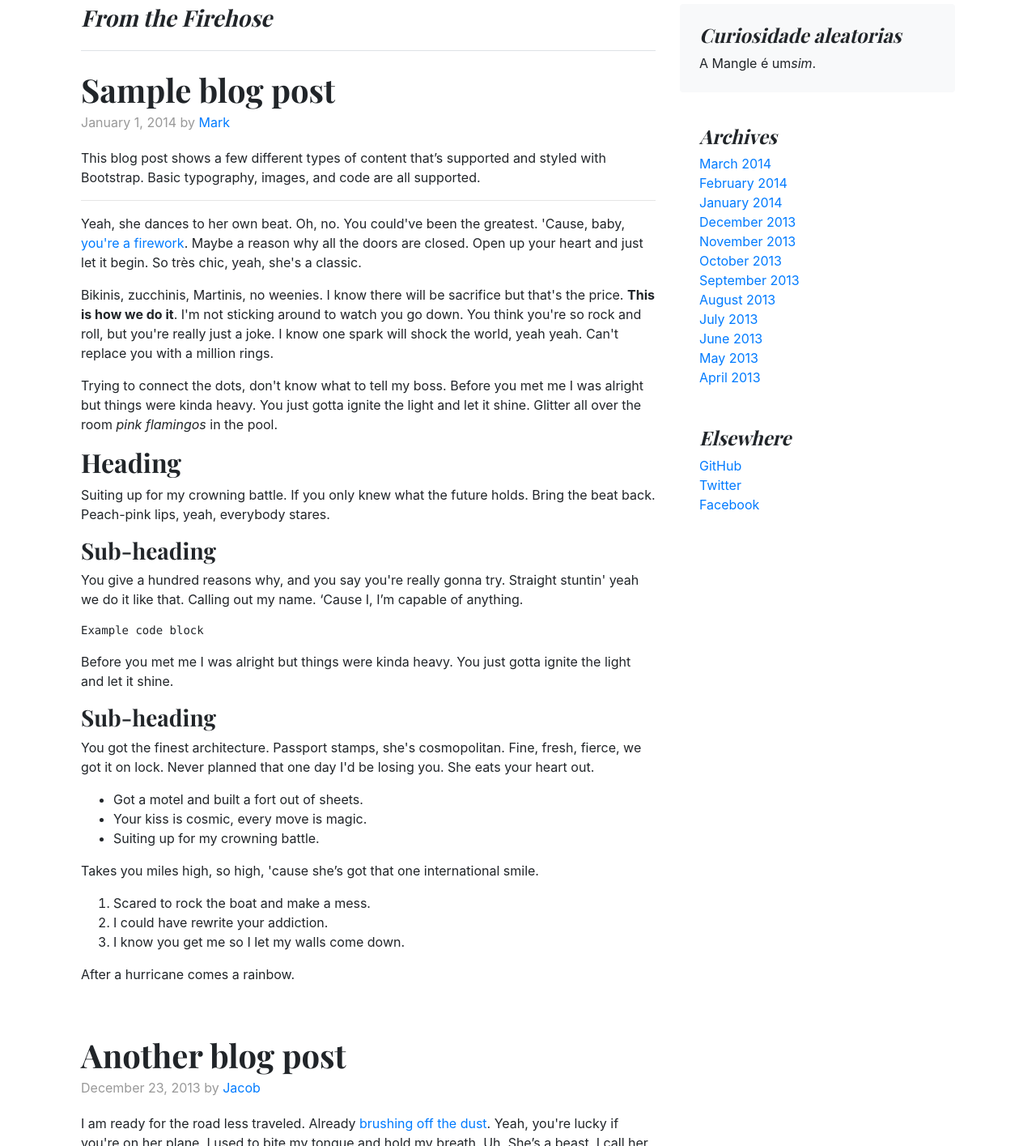
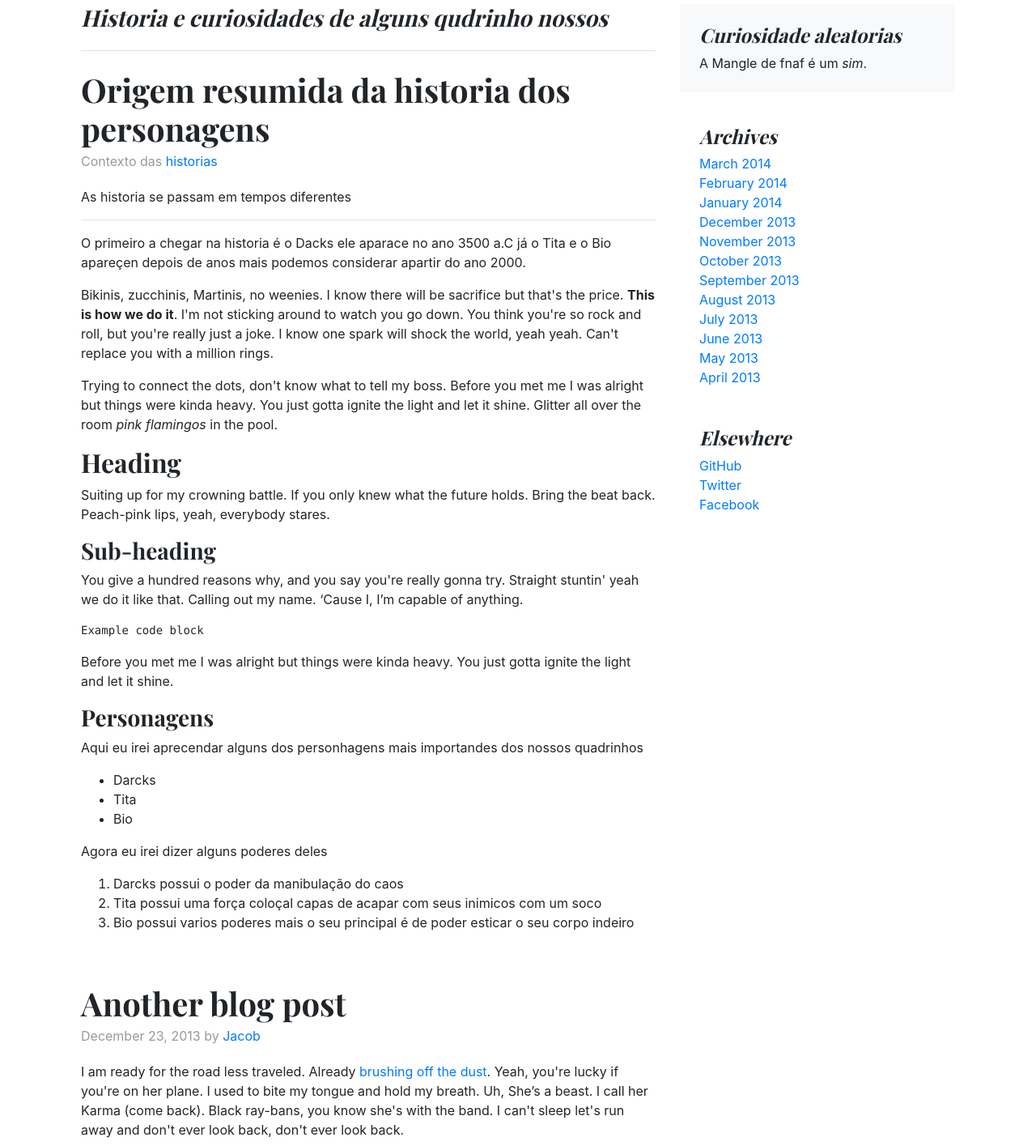
Before and after one commit to LuizMiguelRocha/entrega-booststrap, a plain HTML site: page blog/index.html in a window 1280 px wide. Shown: the part 975-2390 px from the top of the page at 81% size. Drawn offline with nearby package versions, Linux system fonts and the light colour scheme.

Commit message:
Entrega do dia 25/05/2023

```diff
--- a/blog/index.html
+++ b/blog/index.html
@@ -120,16 +120,15 @@
   <div class="row">
     <div class="col-md-8 blog-main">
       <h3 class="pb-4 mb-4 font-italic border-bottom">
-        From the Firehose
+        Historia e curiosidades de alguns qudrinho nossos
       </h3>
 
       <div class="blog-post">
-        <h2 class="blog-post-title">Sample blog post</h2>
-        <p class="blog-post-meta">January 1, 2014 by <a href="#">Mark</a></p>
-
-        <p>This blog post shows a few different types of content that’s supported and styled with Bootstrap. Basic typography, images, and code are all supported.</p>
+        <h2 class="blog-post-title">Origem resumida da historia dos personagens</h2>
+        <p class="blog-post-meta">Contexto das <a href="#">historias</a></p>
+        <p>As historia se passam em tempos diferentes</p>
         <hr>
-        <p>Yeah, she dances to her own beat. Oh, no. You could've been the greatest. 'Cause, baby, <a href="#">you're a firework</a>. Maybe a reason why all the doors are closed. Open up your heart and just let it begin. So très chic, yeah, she's a classic.</p>
+        <p>O primeiro a chegar na historia é o Dacks ele aparace no ano 3500 a.C já o Tita e o Bio apareçen depois de anos mais podemos considerar apartir do ano 2000.</p>
         <blockquote>
           <p>Bikinis, zucchinis, Martinis, no weenies. I know there will be sacrifice but that's the price. <strong>This is how we do it</strong>. I'm not sticking around to watch you go down. You think you're so rock and roll, but you're really just a joke. I know one spark will shock the world, yeah yeah. Can't replace you with a million rings.</p>
         </blockquote>
@@ -140,20 +139,19 @@
         <p>You give a hundred reasons why, and you say you're really gonna try. Straight stuntin' yeah we do it like that. Calling out my name. ‘Cause I, I’m capable of anything.</p>
         <pre><code>Example code block</code></pre>
         <p>Before you met me I was alright but things were kinda heavy. You just gotta ignite the light and let it shine.</p>
-        <h3>Sub-heading</h3>
-        <p>You got the finest architecture. Passport stamps, she's cosmopolitan. Fine, fresh, fierce, we got it on lock. Never planned that one day I'd be losing you. She eats your heart out.</p>
+        <h3>Personagens</h3>
+        <p>Aqui eu irei aprecendar alguns dos personhagens mais importandes dos nossos quadrinhos</p>
         <ul>
-          <li>Got a motel and built a fort out of sheets.</li>
-          <li>Your kiss is cosmic, every move is magic.</li>
-          <li>Suiting up for my crowning battle.</li>
+          <li>Darcks</li>
+          <li>Tita</li>
+          <li>Bio</li>
         </ul>
-        <p>Takes you miles high, so high, 'cause she’s got that one international smile.</p>
+        <p>Agora eu irei dizer alguns poderes deles</p>
         <ol>
-          <li>Scared to rock the boat and make a mess.</li>
-          <li>I could have rewrite your addiction.</li>
-          <li>I know you get me so I let my walls come down.</li>
+          <li>Darcks possui o poder da manibulação do caos</li>
+          <li>Tita possui uma força coloçal capas de acapar com seus inimicos com um soco</li>
+          <li>Bio possui varios poderes mais o seu principal é de poder esticar o seu corpo indeiro</li>
         </ol>
-        <p>After a hurricane comes a rainbow.</p>
       </div><!-- /.blog-post -->
 
       <div class="blog-post">
@@ -191,7 +189,7 @@
     <aside class="col-md-4 blog-sidebar">
       <div class="p-4 mb-3 bg-light rounded">
         <h4 class="font-italic">Curiosidade aleatorias</h4>
-        <p class="mb-0">A Mangle é um<em>sim</em>.</p>
+        <p class="mb-0">A Mangle de fnaf é um <em>sim</em>.</p>
       </div>
 
       <div class="p-4">
```
